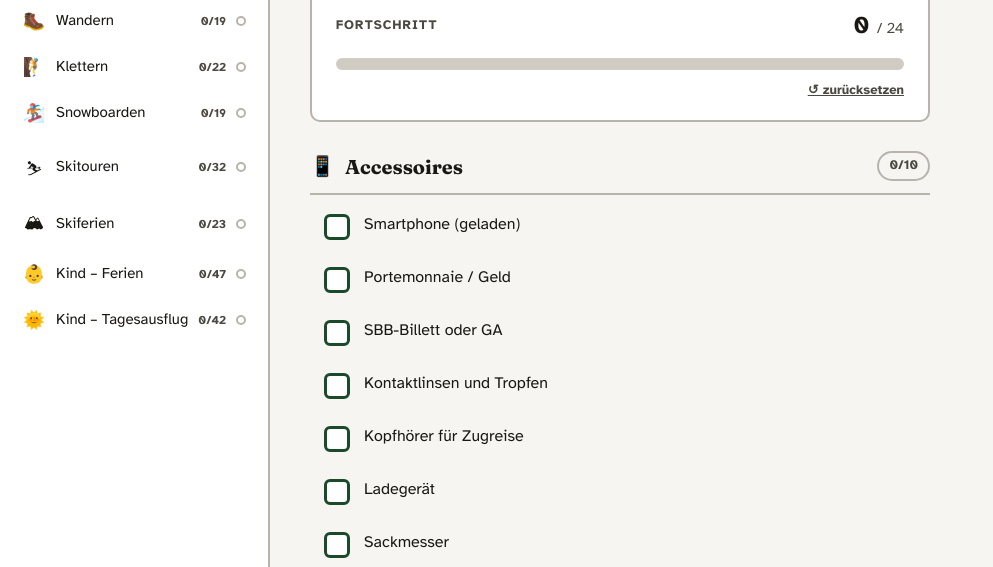
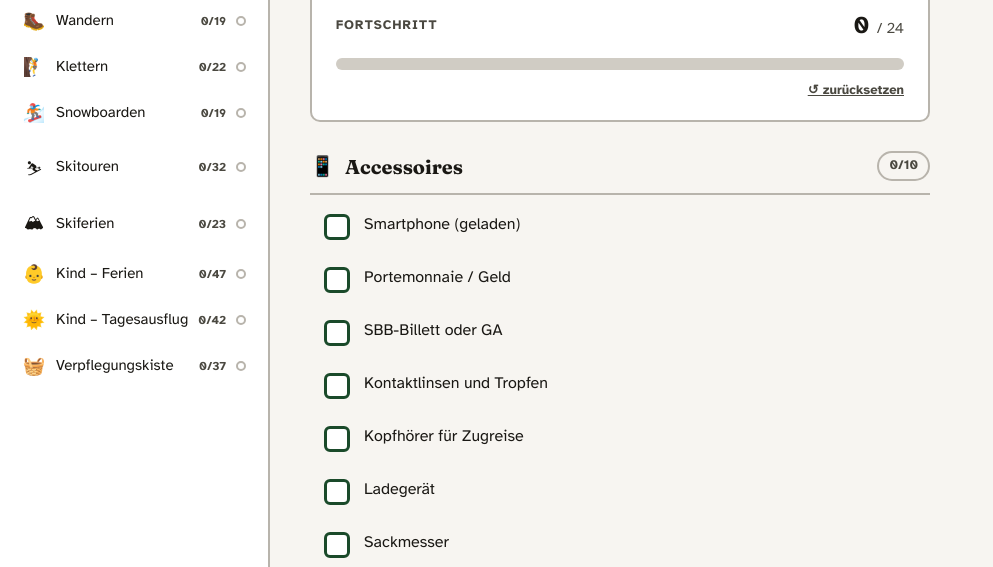
Before and after one commit to Fabkey/Checklist, a plain HTML site: page index.html in a window 1280 px wide. Shown: the part 159-726 px from the top of the page, without its empty margins (0-993 px from the left). Drawn offline with Linux system fonts and the light colour scheme.

Commit message:
Add files via upload

```diff
--- a/index.html
+++ b/index.html
@@ -634,6 +634,35 @@ const LISTS = [
       ]},
     ]
   },
+  {
+    id: 'verpflegungskiste', label: 'Verpflegungskiste', icon: '🧺',
+    title: 'Ferien – Verpflegungskiste',
+    desc: 'Ferienhaus · Küche · Gewürze · Zutaten',
+    cats: [
+      { title: 'Küchenutensilien', icon: '🔪', items: [
+        {name:'Raffel'},{name:'Sparschäler'},{name:'Klammern'},
+        {name:'Säcke / Säckli'},{name:'Einkaufstüten'},{name:'Zewa / Küchenpapier'},
+        {name:'Messer'},{name:'Gemüseschneider'},{name:'Thermoskanne'},
+        {name:'Kaffeemühle'},{name:'Mocca-Kocher'},{name:'Backpapier'},
+      ]},
+      { title: 'Menüideen & Zutaten', icon: '🥕', items: [
+        {name:'Ketchup'},{name:'Konfitüre'},{name:'Butter'},{name:'Rahm'},
+        {name:'Milch'},{name:'Öle'},{name:'Früchte'},{name:'Gemüse'},{name:'Kaffeebohnen'},
+      ]},
+      { title: 'Gewürze', icon: '🌿', items: [
+        {name:'Thymian (frisch)'},{name:'Lorbeerblätter'},{name:'Nelken'},
+        {name:'Pfeffer'},{name:'Herbamare'},{name:'Salz'},{name:'Muskat'},
+        {name:'Oregano'},{name:'Zimt'},
+      ]},
+      { title: 'Equipment', icon: '📦', items: [
+        {name:'Faltkiste'},
+      ]},
+      { title: 'Ernährung Kind', icon: '🍼', items: [
+        {name:'Brei'},{name:'Pulver'},{name:'Löffeli'},{name:'Rapsöl'},
+        {name:'Thermoskanne'},{name:'Abpumpgerät'},
+      ]},
+    ]
+  },
 ];
 
 // ── STATE ──
```
